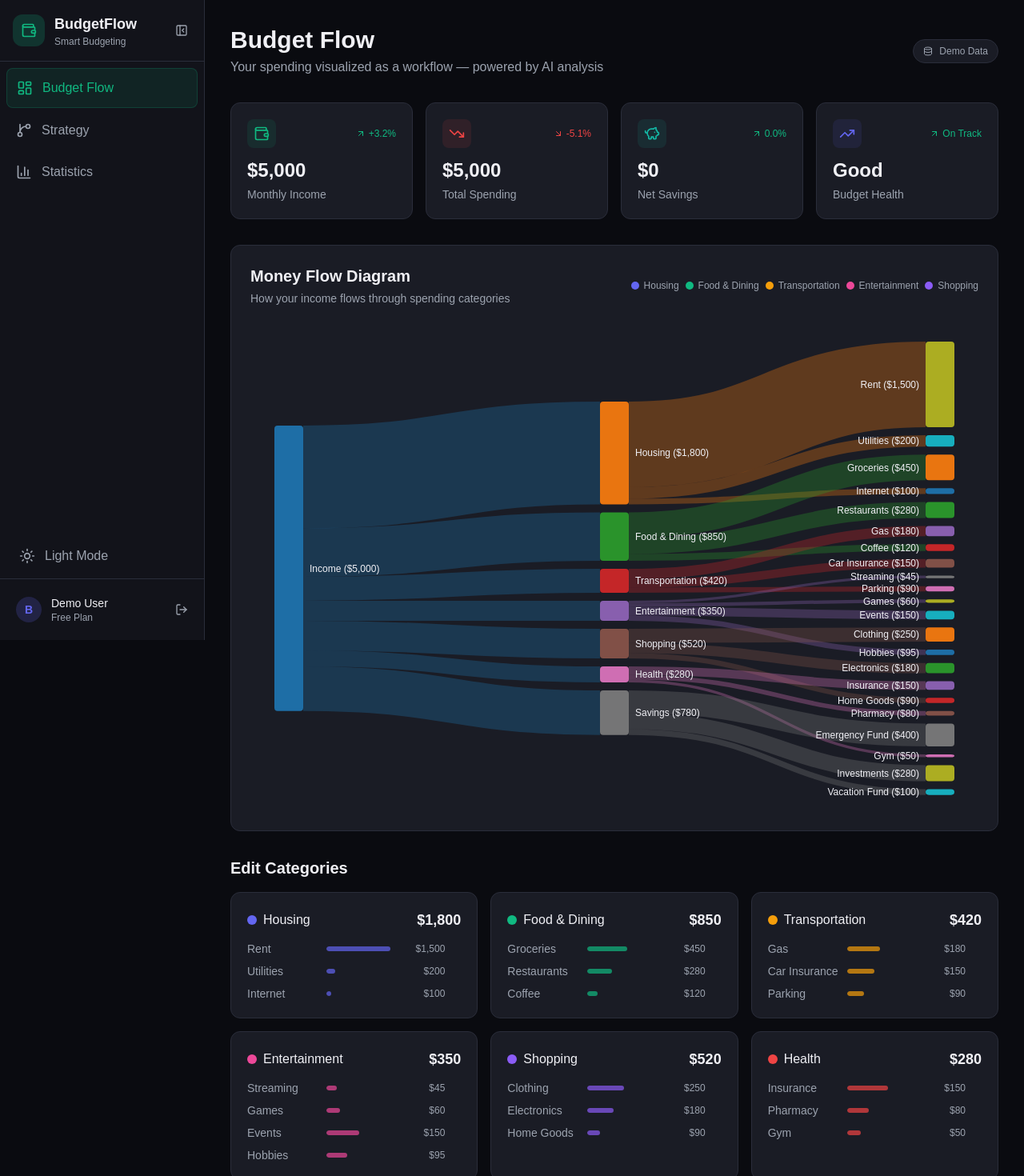
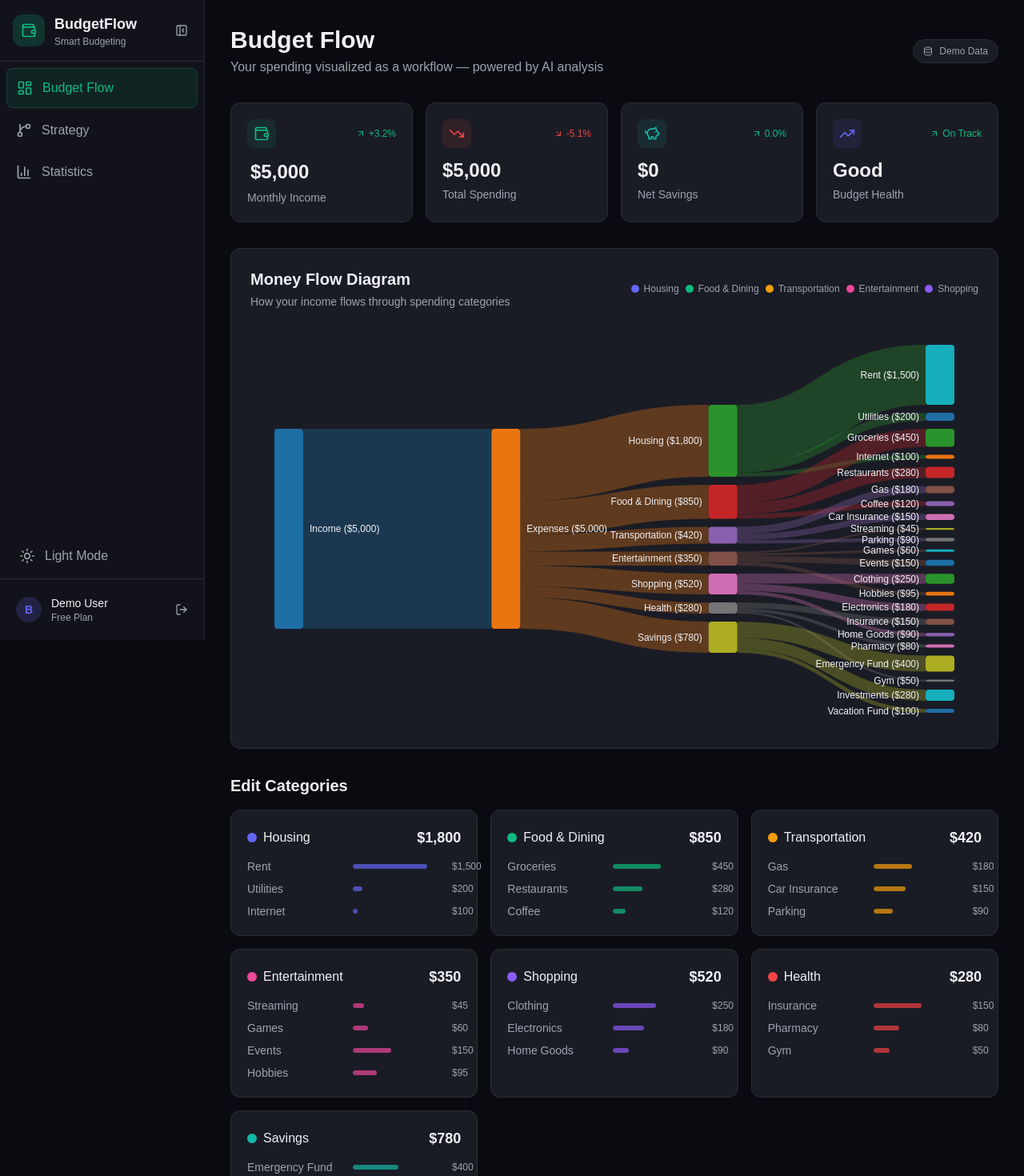
Before and after one commit to BrianCode9/tartanhacks, a Next.js app in the folder budget-flow/: page /dashboard in a window 1280 px wide. Shown: the top 1470 px of the page at 80% size. Built offline with nearby package versions, Linux system fonts and the light colour scheme; no server answers.

Commit message:
Changes to dashbord and some tweaks

```diff
--- a/budget-flow/src/app/(app)/dashboard/page.tsx
+++ b/budget-flow/src/app/(app)/dashboard/page.tsx
@@ -1,6 +1,6 @@
 "use client";
 
-import { useMemo } from "react";
+import { useEffect, useMemo, useRef, useState } from "react";
 import SankeyDiagram from "@/components/SankeyDiagram";
 import CategoryCard from "@/components/CategoryCard";
 import { buildSankeyData } from "@/lib/mock-data";
@@ -14,10 +14,128 @@ import {
   ArrowDownRight,
   Loader2,
   Database,
+  Check,
+  X,
+  Edit2,
 } from "lucide-react";
 
+function parseCurrencyLikeInput(value: string): number {
+  // Accept inputs like "5000", "$5,000", "5,000.25".
+  const cleaned = value.replace(/[^0-9.-]/g, "");
+  const parsed = Number.parseFloat(cleaned);
+  return Number.isFinite(parsed) ? parsed : Number.NaN;
+}
+
+function EditableIncome({
+  income,
+  onChangeIncome,
+}: {
+  income: number;
+  onChangeIncome: (val: number) => void;
+}) {
+  const [isEditing, setIsEditing] = useState(false);
+  const [tempIncome, setTempIncome] = useState<string>(String(income));
+  const initialIncomeRef = useRef<number>(income);
+  const inputRef = useRef<HTMLInputElement>(null);
+
+  useEffect(() => {
+    if (!isEditing) setTempIncome(String(income));
+  }, [income, isEditing]);
+
+  useEffect(() => {
+    if (isEditing && inputRef.current) inputRef.current.focus();
+  }, [isEditing]);
+
+  const commit = () => {
+    const parsed = parseCurrencyLikeInput(tempIncome);
+    if (Number.isFinite(parsed) && parsed >= 0) {
+      onChangeIncome(Math.round(parsed));
+      setIsEditing(false);
+      return;
+    }
+
+    // Invalid input: revert to the pre-edit value.
+    onChangeIncome(initialIncomeRef.current);
+    setTempIncome(String(initialIncomeRef.current));
+    setIsEditing(false);
+  };
+
+  const cancel = () => {
+    onChangeIncome(initialIncomeRef.current);
+    setTempIncome(String(initialIncomeRef.current));
+    setIsEditing(false);
+  };
+
+  if (isEditing) {
+    return (
+      <div className="flex items-center gap-1">
+        <span>$</span>
+        <input
+          ref={inputRef}
+          type="text"
+          inputMode="decimal"
+          aria-label="Monthly Income"
+          value={tempIncome}
+          onChange={(e) => {
+            const next = e.target.value;
+            setTempIncome(next);
+
+            // Live update Sankey while typing (valid numbers only).
+            const parsed = parseCurrencyLikeInput(next);
+            if (Number.isFinite(parsed) && parsed >= 0) {
+              onChangeIncome(Math.round(parsed));
+            }
+          }}
+          onKeyDown={(e) => {
+            if (e.key === "Enter") {
+              e.preventDefault();
+              commit();
+              (e.currentTarget as HTMLInputElement).blur();
+            }
+            if (e.key === "Escape") {
+              e.preventDefault();
+              cancel();
+              (e.currentTarget as HTMLInputElement).blur();
+            }
+          }}
+          className="w-28 px-1 py-0.5 bg-bg-main border border-border-main rounded text-text-primary text-2xl font-bold focus:outline-none focus:border-accent-blue"
+        />
+        <button
+          onClick={commit}
+          className="p-0.5 hover:bg-accent-green/20 rounded text-accent-green"
+          aria-label="Save income"
+        >
+          <Check className="w-4 h-4" />
+        </button>
+        <button
+          onClick={cancel}
+          className="p-0.5 hover:bg-accent-red/20 rounded text-accent-red"
+          aria-label="Cancel income edit"
+        >
+          <X className="w-4 h-4" />
+        </button>
+      </div>
+    );
+  }
+
+  return (
+    <div
+      onClick={() => {
+        initialIncomeRef.current = income;
+        setTempIncome(String(income));
+        setIsEditing(true);
+      }}
+      className="cursor-pointer hover:bg-bg-main px-1 py-0.5 rounded transition-colors group/edit inline-flex items-center gap-1"
+      title="Click to edit"
+    >
+      <span>${income.toLocaleString()}</span>
+      <Edit2 className="w-4 h-4 text-text-muted opacity-0 group-hover/edit:opacity-100 transition-opacity" />
+    </div>
+  );
+}
+
 export default function DashboardPage() {
-  const { categories, income, isLoading, isUsingMockData, updateCategory, updateSubcategory } = useBudgetData();
+  const { categories, income, isLoading, isUsingMockData, updateIncome, updateCategory, updateSubcategory } = useBudgetData();
 
   const sankeyData = useMemo(
     () => (categories.length > 0 ? buildSankeyData(income, categories) : null),
@@ -100,6 +218,7 @@ export default function DashboardPage() {
       <div className="grid grid-cols-1 md:grid-cols-2 lg:grid-cols-4 gap-4 mb-8">
         {stats.map((stat) => {
           const Icon = stat.icon;
+          const isIncome = stat.label === "Monthly Income";
           return (
             <div
               key={stat.label}
@@ -121,9 +240,15 @@ export default function DashboardPage() {
                   {stat.trend}
                 </div>
               </div>
-              <p className="text-2xl font-bold text-text-primary">
-                {stat.value}
-              </p>
+              {isIncome ? (
+                <div className="text-2xl font-bold text-text-primary">
+                  <EditableIncome income={income} onChangeIncome={updateIncome} />
+                </div>
+              ) : (
+                <p className="text-2xl font-bold text-text-primary">
+                  {stat.value}
+                </p>
+              )}
               <p className="text-sm text-text-secondary mt-1">{stat.label}</p>
             </div>
           );
--- a/budget-flow/src/components/CategoryCard.tsx
+++ b/budget-flow/src/components/CategoryCard.tsx
@@ -58,7 +58,7 @@ function EditableAmount({
                     value={tempAmount}
                     onChange={(e) => setTempAmount(e.target.value)}
                     onKeyDown={handleKeyDown}
-                    className="w-20 px-1 py-0.5 text-right bg-bg-main border border-border-main rounded text-text-primary text-sm focus:outline-none focus:border-accent-blue"
+                    className="w-[7ch] px-1 py-0.5 text-right bg-bg-main border border-border-main rounded text-text-primary text-sm focus:outline-none focus:border-accent-blue"
                 />
                 <button onClick={handleSave} className="p-0.5 hover:bg-accent-green/20 rounded text-accent-green">
                     <Check className="w-3 h-3" />
@@ -106,9 +106,11 @@ export default function CategoryCard({ category, onUpdateSubcategory }: Category
             <div className="space-y-2">
                 {category.subcategories.map((sub) => (
                     <div key={sub.name} className="flex items-center justify-between">
-                        <span className="text-sm text-text-secondary">{sub.name}</span>
-                        <div className="flex items-center gap-2">
-                            <div className="w-24 h-1.5 bg-bg-main rounded-full overflow-hidden">
+                        <span className="text-sm text-text-secondary w-32 shrink-0">{sub.name}</span>
+
+                        {/* Center the bar in the card, keep the amount aligned right */}
+                        <div className="flex-1 flex justify-start pl-1 pr-2">
+                            <div className="w-28 h-1.5 bg-bg-main rounded-full overflow-hidden">
                                 <div
                                     className="h-full rounded-full transition-all duration-500"
                                     style={{
@@ -118,13 +120,14 @@ export default function CategoryCard({ category, onUpdateSubcategory }: Category
                                     }}
                                 />
                             </div>
-                            <div className="w-16 flex justify-end">
-                                <EditableAmount
-                                    amount={sub.amount}
-                                    onSave={(val) => onUpdateSubcategory(sub.name, val)}
-                                    className="text-xs text-text-secondary"
-                                />
-                            </div>
+                        </div>
+
+                        <div className="w-20 flex justify-end">
+                            <EditableAmount
+                                amount={sub.amount}
+                                onSave={(val) => onUpdateSubcategory(sub.name, val)}
+                                className="text-xs text-text-secondary"
+                            />
                         </div>
                     </div>
                 ))}
--- a/budget-flow/src/components/SankeyDiagram.tsx
+++ b/budget-flow/src/components/SankeyDiagram.tsx
@@ -23,7 +23,7 @@ function getNodeColor(name: string): string {
 export default function SankeyDiagram({ data }: { data: SankeyData }) {
   const svgRef = useRef<SVGSVGElement>(null);
   const containerRef = useRef<HTMLDivElement>(null);
-  const [dimensions, setDimensions] = useState({ width: 900, height: 600 });
+  const [dimensions, setDimensions] = useState({ width: 1400, height: 600 });
   const [tooltip, setTooltip] = useState<{
     show: boolean;
     x: number;
--- a/budget-flow/src/components/StrategyGraph.tsx
+++ b/budget-flow/src/components/StrategyGraph.tsx
@@ -1,6 +1,6 @@
 "use client";
 
-import { useCallback, useMemo, useState } from "react";
+import { useCallback, useMemo, useState, useEffect } from "react";
 import {
   ReactFlow,
   Background,
@@ -15,6 +15,7 @@ import {
   useNodesState,
   useEdgesState,
   NodeMouseHandler,
+  NodeChange,
 } from "@xyflow/react";
 import "@xyflow/react/dist/style.css";
 import {
@@ -100,8 +101,7 @@ function StrategyNode({ data }: { data: StrategyNodeData }) {
           </h3>
           {data.amount !== undefined && (
             <span
-              className={`text-xs font-bold ${
-                data.amount >= 0 ? config.iconColor : "text-accent-red"
+              className={`text-xs font-bold ${data.amount >= 0 ? config.iconColor : "text-accent-red"
                 }`}
             >
               {data.amount >= 0 ? "+" : ""}${Math.abs(data.amount).toLocaleString()}/mo
@@ -168,16 +168,14 @@ function DetailCard({ data, onClose }: DetailCardProps) {
 
         {data.amount !== undefined && (
           <div
-            className={`flex items-center justify-between rounded-xl p-3 ${
-              data.amount >= 0
+            className={`flex items-center justify-between rounded-xl p-3 ${data.amount >= 0
               ? "bg-accent-green/10 border border-accent-green/20"
               : "bg-accent-red/10 border border-accent-red/20"
               }`}
           >
             <span className="text-sm text-text-secondary">Monthly Impact</span>
             <span
-              className={`text-xl font-bold ${
-                data.amount >= 0 ? "text-accent-green" : "text-accent-red"
+              className={`text-xl font-bold ${data.amount >= 0 ? "text-accent-green" : "text-accent-red"
                 }`}
             >
               {data.amount >= 0 ? "+" : "-"}${Math.abs(data.amount).toLocaleString()}
@@ -206,11 +204,45 @@ interface Props {
   }[];
 }
 
+// ─── Position Persistence ────────────────────────────────────────────────────
+
+const STORAGE_KEY = "strategy-graph-node-positions";
+
+interface SavedNodePositions {
+  [nodeId: string]: { x: number; y: number };
+}
+
+function loadNodePositions(): SavedNodePositions {
+  if (typeof window === "undefined") return {};
+  try {
+    const saved = localStorage.getItem(STORAGE_KEY);
+    return saved ? JSON.parse(saved) : {};
+  } catch {
+    return {};
+  }
+}
+
+function saveNodePositions(positions: SavedNodePositions): void {
+  if (typeof window === "undefined") return;
+  try {
+    localStorage.setItem(STORAGE_KEY, JSON.stringify(positions));
+  } catch {
+    console.warn("Failed to save node positions to localStorage");
+  }
+}
+
+function extractNodePositions(nodes: Node[]): SavedNodePositions {
+  return Object.fromEntries(nodes.map((n) => [n.id, n.position]));
+}
+
 export default function StrategyGraphComponent({
   strategyNodes,
   strategyEdges,
 }: Props) {
   const [selectedNode, setSelectedNode] = useState<StrategyNodeData | null>(null);
+  const [savedPositions, setSavedPositions] = useState<SavedNodePositions>(() =>
+    loadNodePositions()
+  );
 
   const initialNodes: Node[] = useMemo(() => {
     const columns: Record<string, number> = {
@@ -223,6 +255,23 @@ export default function StrategyGraphComponent({
     const columnCounts: Record<number, number> = {};
 
     return strategyNodes.map((node) => {
+      // Use saved position if available
+      if (savedPositions[node.id]) {
+        return {
+          id: node.id,
+          type: "strategy",
+          position: savedPositions[node.id],
+          draggable: true,
+          data: {
+            label: node.label,
+            description: node.description,
+            amount: node.amount,
+            nodeType: node.type,
+          },
+        };
+      }
+
+      // Default positioning logic
       const col = columns[node.type] ?? 1;
       const count = columnCounts[col] || 0;
       columnCounts[col] = count + 1;
@@ -240,7 +289,7 @@ export default function StrategyGraphComponent({
         },
       };
     });
-  }, [strategyNodes]);
+  }, [strategyNodes, savedPositions]);
 
   const initialEdges: Edge[] = useMemo(
     () =>
@@ -266,6 +315,12 @@ export default function StrategyGraphComponent({
 
   const [nodes, setNodes, onNodesChange] = useNodesState(initialNodes);
   const [edges, , onEdgesChange] = useEdgesState(initialEdges);
+
+  // Save positions whenever nodes change
+  useEffect(() => {
+    const positions = extractNodePositions(nodes);
+    saveNodePositions(positions);
+  }, [nodes]);
 
   const onNodeClick: NodeMouseHandler = useCallback((_event, node) => {
     setSelectedNode(node.data as unknown as StrategyNodeData);
--- a/budget-flow/src/lib/mock-data.ts
+++ b/budget-flow/src/lib/mock-data.ts
@@ -77,14 +77,50 @@ export const mockCategories: SpendingCategory[] = [
 export const mockIncome = 5000;
 
 export function buildSankeyData(income: number, categories: SpendingCategory[]): BudgetSankeyData {
-  const nodes: { name: string }[] = [{ name: "Income" }];
+  // The Sankey layout is driven by link values, so we explicitly include income
+  // as a source, route spending through an "Expenses" hub, and show either
+  // "Unallocated" (income > spending) or "Debt / Shortfall" (spending > income).
+  const nodes: { name: string }[] = [];
   const links: { source: number; target: number; value: number }[] = [];
+
+  const totalSpending = categories.reduce((sum, cat) => sum + cat.amount, 0);
+
+  const incomeIndex = nodes.length;
+  nodes.push({ name: "Income" });
+
+  const expensesIndex = nodes.length;
+  nodes.push({ name: "Expenses" });
+
+  // Income funds expenses up to the smaller of the two.
+  links.push({
+    source: incomeIndex,
+    target: expensesIndex,
+    value: Math.max(0, Math.min(income, totalSpending)),
+  });
+
+  if (income > totalSpending) {
+    const unallocatedIndex = nodes.length;
+    nodes.push({ name: "Unallocated" });
+    links.push({
+      source: incomeIndex,
+      target: unallocatedIndex,
+      value: income - totalSpending,
+    });
+  } else if (totalSpending > income) {
+    const shortfallIndex = nodes.length;
+    nodes.push({ name: "Debt / Shortfall" });
+    links.push({
+      source: shortfallIndex,
+      target: expensesIndex,
+      value: totalSpending - income,
+    });
+  }
 
   // Add category nodes
   categories.forEach((cat) => {
     const catIndex = nodes.length;
     nodes.push({ name: cat.name });
-    links.push({ source: 0, target: catIndex, value: cat.amount });
+    links.push({ source: expensesIndex, target: catIndex, value: cat.amount });
 
     // Add subcategory nodes
     cat.subcategories.forEach((sub) => {
--- a/budget-flow/src/lib/use-budget-data.ts
+++ b/budget-flow/src/lib/use-budget-data.ts
@@ -25,6 +25,7 @@ export interface BudgetData {
   merchants: MerchantSpending[];
   isLoading: boolean;
   isUsingMockData: boolean;
+  updateIncome: (income: number) => void;
   updateCategory: (name: string, amount: number) => void;
   updateSubcategory: (categoryName: string, subcategoryName: string, amount: number) => void;
 }
@@ -36,7 +37,7 @@ async function fetchNessie<T>(path: string): Promise<T> {
 }
 
 export function useBudgetData(): BudgetData {
-  const [state, setState] = useState<Omit<BudgetData, "updateCategory" | "updateSubcategory">>({
+  const [state, setState] = useState<Omit<BudgetData, "updateIncome" | "updateCategory" | "updateSubcategory">>({
     categories: [],
     income: 0,
     monthlySpending: [],
@@ -44,6 +45,10 @@ export function useBudgetData(): BudgetData {
     isLoading: true,
     isUsingMockData: false,
   });
+
+  const updateIncome = (income: number) => {
+    setState((prev) => ({ ...prev, income }));
+  };
 
   const updateCategory = (name: string, amount: number) => {
     setState((prev) => {
@@ -159,5 +164,5 @@ export function useBudgetData(): BudgetData {
     };
   }, []);
 
-  return { ...state, updateCategory, updateSubcategory };
+  return { ...state, updateIncome, updateCategory, updateSubcategory };
 }
```
Also changed, not shown: budget-flow/src/lib/use-strategy-data.ts (+70 -7 lines). Lines whose indentation alone changed are shown as unchanged.
